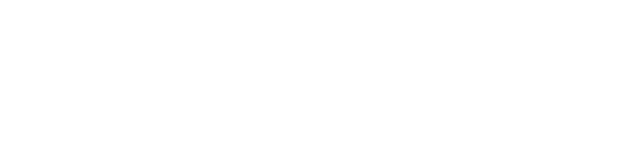
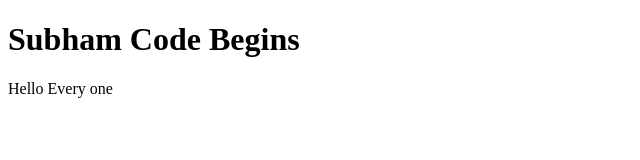
Before and after one commit to KanhaCharan/jarvis, a plain HTML site: page index.html in a window 1280 px wide. Shown: the whole page, without its empty margins (0-640 px from the left). Drawn offline with Linux system fonts and the light colour scheme.

Commit message:
My name was added

```diff
--- a/index.html
+++ b/index.html
@@ -6,6 +6,7 @@
     <title>Document</title>
 </head>
 <body>
-
+    <h1>Subham Code Begins</h1>
+    <p>Hello Every one</p>
 </body>
 </html>
```
